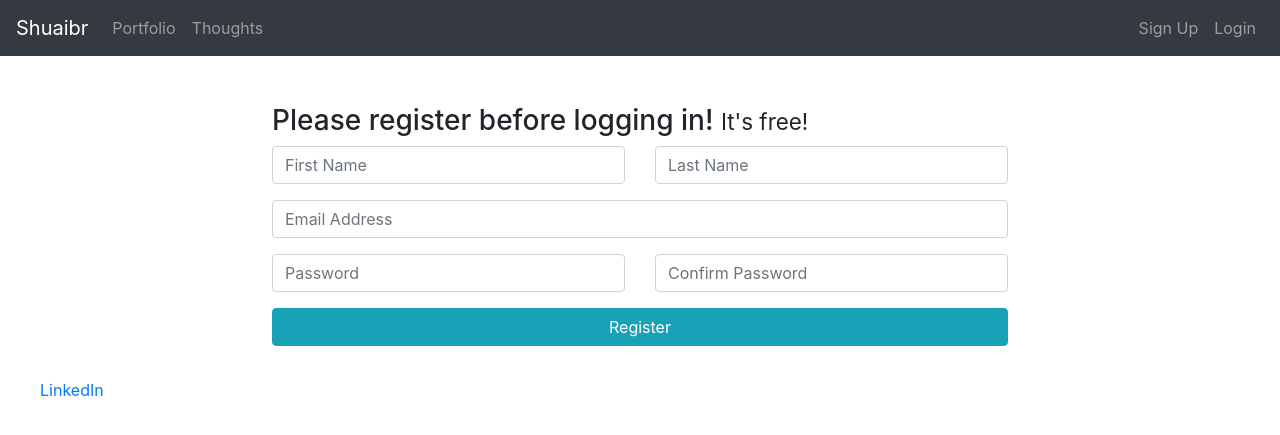
After one commit to shuaibr/Harvard-CS50-Web-Programming, a Flask app: page /registration in a window 1280 px wide. The commit adds this page. Shown: the top 435 px of the page. Run offline with Flask 2, Linux system fonts and the light colour scheme; some libraries are stand-ins or nearby versions.

Commit message:
login and signup page frontend

```diff
--- a/Project - Database Integration and Flask Application/application.py
+++ b/Project - Database Integration and Flask Application/application.py
@@ -38,3 +38,13 @@ def thoughts():
 @app.route("/portfolio")
 def portfolio():
     return render_template("portfolio.html")
+
+
+@app.route("/login")
+def login():
+    return render_template("/login.html")
+
+
+@app.route("/registration")
+def registration():
+    return render_template("/registration.html")
--- a/Project - Database Integration and Flask Application/templates/layout.html
+++ b/Project - Database Integration and Flask Application/templates/layout.html
@@ -30,18 +30,36 @@
     ></script>
   </head>
   <!-- Header -->
-  <header id="menu">
-    <div>
-      <ul>
-        <li><a href="/">Home</a></li>
-        <li><a href="/portfolio">Portfolio</a></li>
-        <li><a href="/thoughts">Thoughts</a></li>
-        <!-- <li><a href="gallery.html">Gallery</a></li> -->
-      </ul>
-    </div>
+  <header id="container">
+      <nav class="navbar navbar-expand-md bg-dark navbar-dark sticky-top">
+          <a class="navbar-brand" href="/">Shuaibr</a>
+          <button class="navbar-toggler navbar-toggler-right" type="button" data-toggle="collapse" data-target="#navb" aria-expanded="true">
+            <span class="navbar-toggler-icon"></span>
+          </button>
+          <div id="navb" class="navbar-collapse collapse hide">
+            <ul class="navbar-nav">
+              <li class="nav-item">
+                <a class="nav-link" href="#">Portfolio</a>
+              </li>
+              <li class="nav-item">
+                <a class="nav-link" href="#">Thoughts</a>
+              </li>
+            </ul>
+
+            <ul class="nav navbar-nav ml-auto">
+              <li class="nav-item">
+                <a class="nav-link" href="/registration"><span class="fas fa-user"></span> Sign Up</a>
+              </li>
+              <li class="nav-item">
+                <a class="nav-link" href="/login"><span class="fas fa-sign-in-alt"></span> Login</a>
+              </li>
+            </ul>
+          </div>
+        </nav>
   </header>
 
   <body>
+
     <!-- Main -->
     <p class="container mx-md-n5 "><h1 class = "px-md-5 text-primary">{%block heading %} {% endblock %}</h1></p>
     <div class="container">
--- /dev/null
+++ b/Project - Database Integration and Flask Application/templates/registration.html
@@ -0,0 +1,87 @@
+{% extends "layout.html" %} {% block title %} Login {%endblock %} {% block body
+%}
+
+<div class="container">
+  <div class="row centered-form">
+    <div class="col-md-12 col-md-8 col-md-4 col-sm-offset-2 col-md-offset-4">
+      <div class="panel panel-default">
+        <div class="panel-heading">
+          <h3 class="panel-title">
+            Please register before logging in! <small>It's free!</small>
+          </h3>
+        </div>
+        <div class="panel-body">
+          <form role="form">
+            <div class="row">
+              <div class="col-xs-6 col-sm-6 col-md-6">
+                <div class="form-group">
+                  <input
+                    type="text"
+                    name="first_name"
+                    id="first_name"
+                    class="form-control input-sm"
+                    placeholder="First Name"
+                  />
+                </div>
+              </div>
+              <div class="col-xs-6 col-sm-6 col-md-6">
+                <div class="form-group">
+                  <input
+                    type="text"
+                    name="last_name"
+                    id="last_name"
+                    class="form-control input-sm"
+                    placeholder="Last Name"
+                  />
+                </div>
+              </div>
+            </div>
+
+            <div class="form-group">
+              <input
+                type="email"
+                name="email"
+                id="email"
+                class="form-control input-sm"
+                placeholder="Email Address"
+              />
+            </div>
+
+            <div class="row">
+              <div class="col-xs-6 col-sm-6 col-md-6">
+                <div class="form-group">
+                  <input
+                    type="password"
+                    name="password"
+                    id="password"
+                    class="form-control input-sm"
+                    placeholder="Password"
+                  />
+                </div>
+              </div>
+              <div class="col-xs-6 col-sm-6 col-md-6">
+                <div class="form-group">
+                  <input
+                    type="password"
+                    name="password_confirmation"
+                    id="password_confirmation"
+                    class="form-control input-sm"
+                    placeholder="Confirm Password"
+                  />
+                </div>
+              </div>
+            </div>
+
+            <input
+              type="submit"
+              value="Register"
+              class="btn btn-info btn-block"
+            />
+          </form>
+        </div>
+      </div>
+    </div>
+  </div>
+</div>
+
+{% endblock %}
```
Also changed, not shown: Project - Database Integration and Flask Application/templates/login.html (added, +45 -0 lines), Project - Database Integration and Flask Application/templates/thoughts.html (+3 -74 lines), 4 other files.
